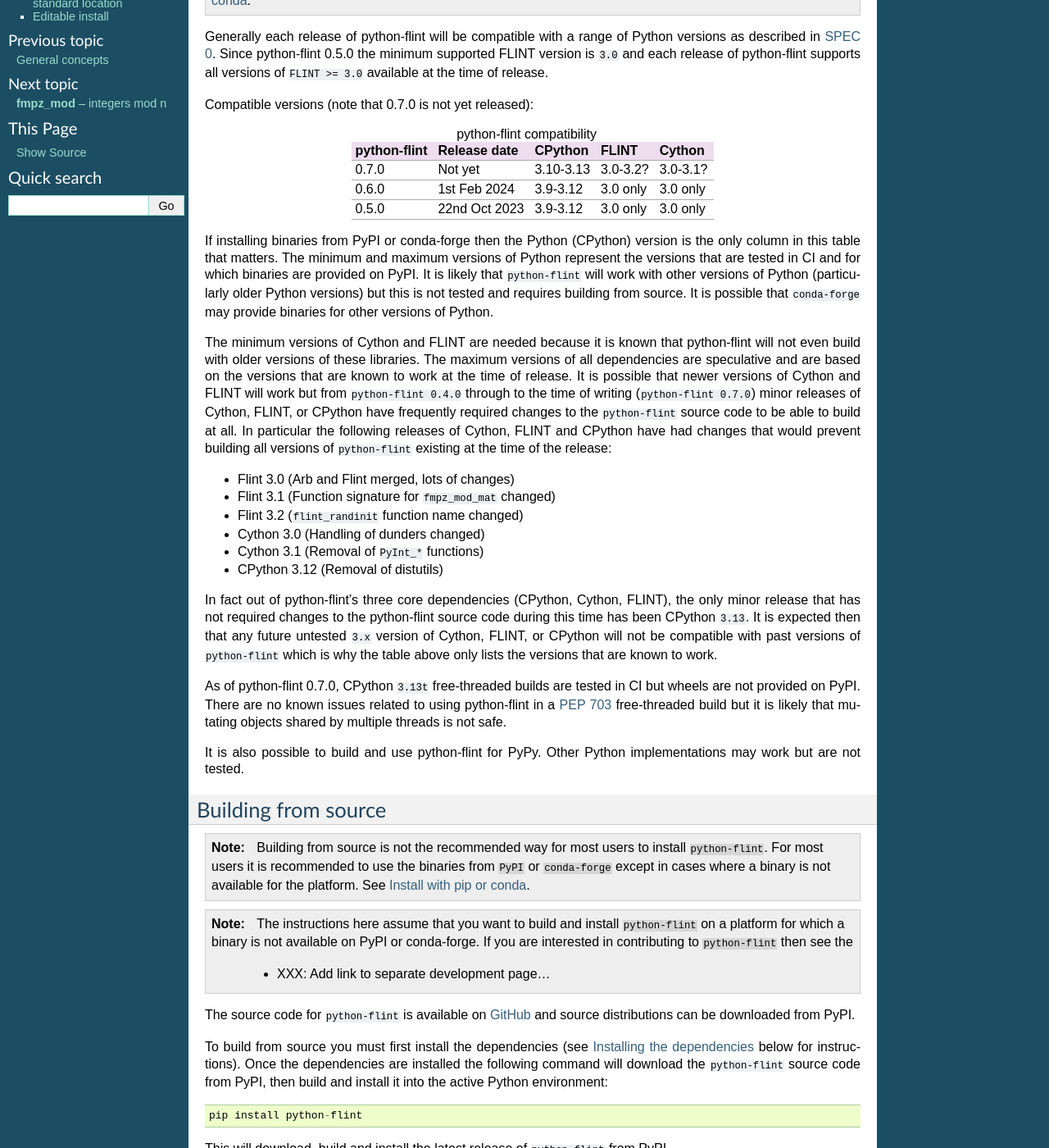
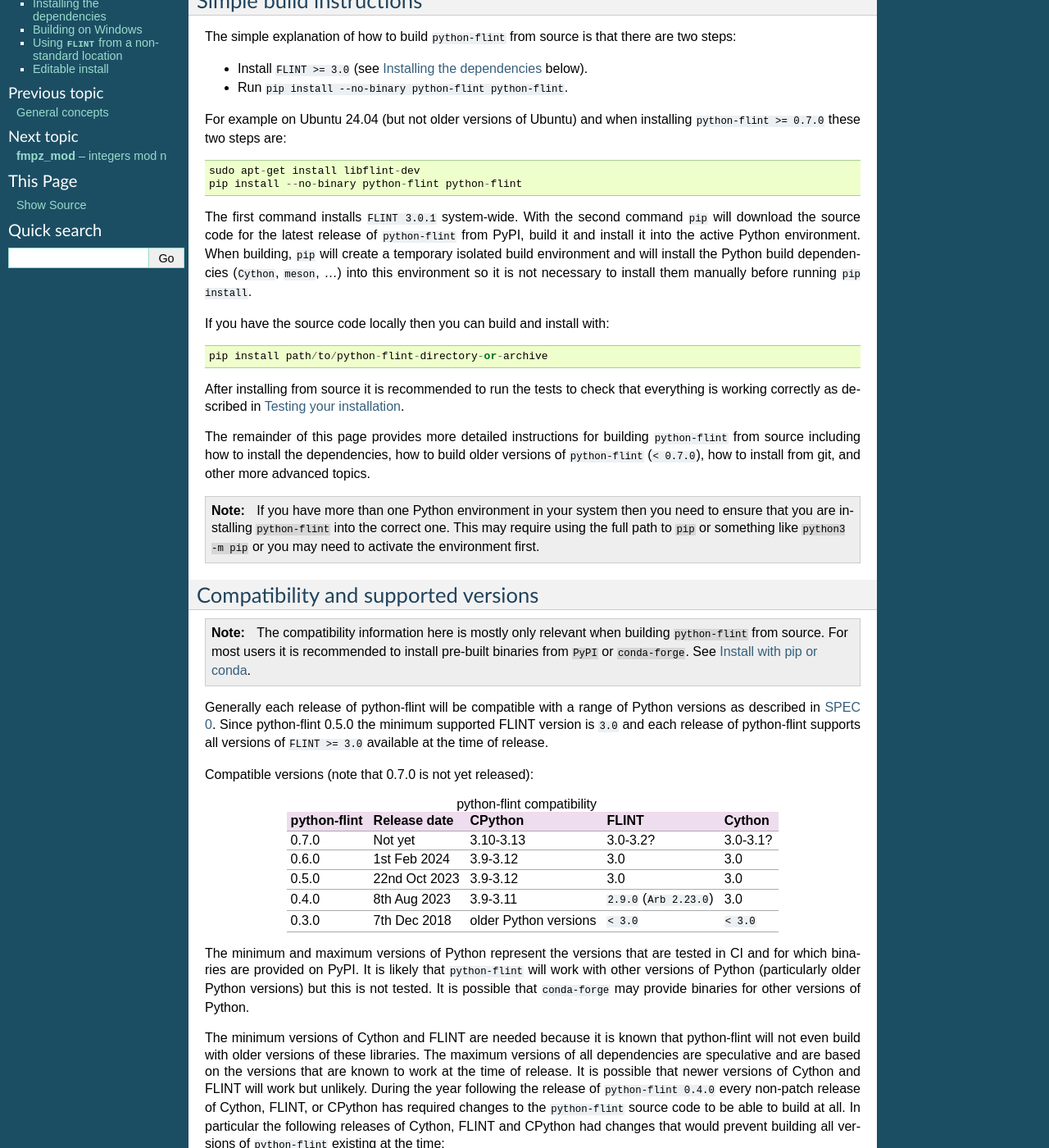
Before and after one commit to flintlib/python-flint, a Sphinx documentation site: the page built from doc/source/build.rst, in a window 1280 px wide and 1400 px high, scrolled down 206 px. Shown: the whole window at 82% size. Built offline with Sphinx 7.4.7, drawn with Linux system fonts in a browser that asks for light colours; pages that are not in the unit, such as notebooks, are missing from menus; some of the changed text lies outside the part shown.

Commit message:
doc: rearrange build and install instructions

```diff
--- a/doc/source/build.rst
+++ b/doc/source/build.rst
@@ -1,5 +1,54 @@
 Build from source
 =================
+
+.. note::
+   The instructions here are for building ``python-flint`` from source. For
+   most users it is recommended to install prebuilt binaries from ``PyPI`` or
+   ``conda-forge`` instead. The instructions here are only needed if a binary
+   is not available for the platform. See :ref:`install_pip_conda`.
+
+
+Simple build instructions
+-------------------------
+
+The simple explanation of how to build ``python-flint`` from source is that
+there are two steps:
+
+- Install ``FLINT >= 3.0`` (see :ref:`install_dependencies` below).
+- Run ``pip install --no-binary python-flint python-flint``.
+
+For example on Ubuntu 24.04 (but not older versions of Ubuntu) and when installing
+``python-flint >= 0.7.0`` these two steps are::
+
+    sudo apt-get install libflint-dev
+    pip install --no-binary python-flint python-flint
+
+The first command installs ``FLINT 3.0.1`` system-wide. With the second command
+``pip`` will download the source code for the latest release of
+``python-flint`` from PyPI, build it and install it into the active Python
+environment. When building, ``pip`` will create a temporary isolated build
+environment and will install the Python build dependencies (``Cython``,
+``meson``, ...) into this environment so it is not necessary to install them
+manually before running ``pip install``.
+
+If you have the source code locally then you can build and install with::
+
+    pip install path/to/python-flint-directory-or-archive
+
+After installing from source it is recommended to run the tests to check that
+everything is working correctly as described in :ref:`test_installation`.
+
+The remainder of this page provides more detailed instructions for building
+``python-flint`` from source including how to install the dependencies, how to
+build older versions of ``python-flint`` (``< 0.7.0``), how to install from
+git, and other more advanced topics.
+
+.. note::
+   If you have more than one Python environment in your system then you need to
+   ensure that you are installing ``python-flint`` into the correct one. This
+   may require using the full path to ``pip`` or something like ``python3 -m
+   pip`` or you may need to activate the environment first.
+
 
 .. _supported_versions:
 
@@ -36,33 +85,40 @@
    * - 0.6.0
      - 1st Feb 2024
      - 3.9-3.12
-     - 3.0 only
-     - 3.0 only
+     - 3.0
+     - 3.0
    * - 0.5.0
      - 22nd Oct 2023
      - 3.9-3.12
-     - 3.0 only
-     - 3.0 only
+     - 3.0
+     - 3.0
+   * - 0.4.0
+     - 8th Aug 2023
+     - 3.9-3.11
+     - ``2.9.0`` (``Arb 2.23.0``)
+     - 3.0
+   * - 0.3.0
+     - 7th Dec 2018
+     - older Python versions
+     - ``< 3.0``
+     - ``< 3.0``
 
-If installing binaries from PyPI or conda-forge then the Python (CPython)
-version is the only column in this table that matters. The minimum and maximum
-versions of Python represent the versions that are tested in CI and for which
-binaries are provided on PyPI. It is likely that ``python-flint`` will work
-with other versions of Python (particularly older Python versions) but this is
-not tested and requires building from source. It is possible that
-``conda-forge`` may provide binaries for other versions of Python.
+The minimum and maximum versions of Python represent the versions that are
+tested in CI and for which binaries are provided on PyPI. It is likely that
+``python-flint`` will work with other versions of Python (particularly older
+Python versions) but this is not tested. It is possible that ``conda-forge``
+may provide binaries for other versions of Python.
 
 The minimum versions of Cython and FLINT are needed because it is known that
 python-flint will not even build with older versions of these libraries. The
 maximum versions of all dependencies are speculative and are based on the
 versions that are known to work at the time of release. It is possible that
-newer versions of Cython and FLINT will work but from ``python-flint 0.4.0``
-through to the time of writing (``python-flint 0.7.0``) minor releases of
-Cython, FLINT, or CPython have frequently required changes to the
-``python-flint`` source code to be able to build at all. In particular the
-following releases of Cython, FLINT and CPython have had changes that would
-prevent building all versions of ``python-flint`` existing at the time of the
-release:
+newer versions of Cython and FLINT will work but unlikely. During the year
+following the release of ``python-flint 0.4.0`` every non-patch release of
+Cython, FLINT, or CPython has required changes to the ``python-flint`` source
+code to be able to build at all. In particular the following releases of
+Cython, FLINT and CPython had changes that would prevent building all versions
+of ``python-flint`` existing at the time:
 
 - Flint 3.0 (Arb and Flint merged, lots of changes)
 - Flint 3.1 (Function signature for ``fmpz_mod_mat`` changed)
@@ -71,12 +127,10 @@
 - Cython 3.1 (Removal of ``PyInt_*`` functions)
 - CPython 3.12 (Removal of distutils)
 
-In fact out of python-flint's three core dependencies (CPython, Cython, FLINT),
-the only minor release that has not required changes to the python-flint source
-code during this time has been CPython ``3.13``. It is expected then that any
-future untested ``3.x`` version of Cython, FLINT, or CPython will not be
-compatible with past versions of ``python-flint`` which is why the table above
-only lists the versions that are known to work.
+It is expected then that any future untested ``3.x`` version of Cython, FLINT,
+or CPython will not be compatible with past versions of ``python-flint`` which
+is why the table above lists the versions that were known to work at the time
+of release.
 
 As of python-flint 0.7.0, CPython ``3.13t`` free-threaded builds are tested in
 CI but wheels are not provided on PyPI. There are no known issues related to
@@ -90,21 +144,19 @@
 
 .. _build_from_source:
 
-Building from source
---------------------
+Building python-flint from source
+---------------------------------
 
 .. note::
-   Building from source is not the recommended way for most users to install
-   ``python-flint``. For most users it is recommended to use the binaries from
-   ``PyPI`` or ``conda-forge`` except in cases where a binary is not available
-   for the platform. See :ref:`install_pip_conda`.
+   The instructions here are for building ``python-flint`` from source. For
+   most users it is recommended to install prebuilt binaries from ``PyPI`` or
+   ``conda-forge`` instead. The instructions here are only needed if a binary
+   is not available for the platform. See :ref:`install_pip_conda`.
 
-.. note::
-   The instructions here assume that you want to build and install ``python-flint``
-   on a platform for which a binary is not available on PyPI or conda-forge. If
-   you are interested in contributing to ``python-flint`` then see the
+   Also if you are working on ``python-flint`` itself then it is not
+   recommended to install the package
 
-    - XXX: Add link to separate development page...
+   - XXX: Add link to separate development page...
 
 The source code for ``python-flint`` is available on `GitHub
 <https://github.com/flintlib/python-flint/tags>`_ and source distributions can
@@ -117,20 +169,17 @@
 
     pip install python-flint
 
-This will download, build and install the latest release of ``python-flint``
-from PyPI.
+This will try to install a binary first but will otherwise download, build and
+install the latest release of ``python-flint`` from PyPI. If you definitely
+want to build from source then you can use the ``--no-binary`` option::
 
-.. note::
-   If you have more than one Python environment on your system then you need to
-   ensure that you are installing ``python-flint`` into the correct one. This
-   may require using the full path to ``pip`` or something like ``python3 -m
-   pip`` or by activating the correct environment first.
+    pip install --no-binary python-flint python-flint
 
-To install a specific version of ``python-flint`` from PyPI use::
+To install a specific version of ``python-flint`` from PyPI use e.g.::
 
-    pip install python-flint==0.6.0
+    pip install python-flint==0.7.0a4
 
-To download and install the latest ``python-flint`` from git master you can
+To build and install the latest ``python-flint`` from git master you can
 use::
 
     pip install git+https://github.com/flintlib/python-flint.git@master
@@ -148,33 +197,23 @@
 Note that wheels built in this way will not include the dependencies (unlike
 those distributed on PyPI) and cannot generally be installed on other systems.
 
-For ``python-flint < 0.6.0`` the source distribution did not include
-``pyproject.toml`` and did not list the build requirements. Also for
-``python-flint < 0.7.0`` there were no version constraints on the build
-requirements. If you are building an older version of ``python-flint`` then you
-may need to install the build requirements manually and disable build isolation
-with ``--no-build-isolation``::
-
-    pip install Cython==3.0 setuptools numpy
-    pip install --no-build-isolation .
-
-To build without build isolation with ``python-flint >= 0.7.0`` the needed
-dependencies are different::
-
-    pip install Cython==3.0 meson meson-python ninja
-    pip install --no-build-isolation .
-
 Since ``python-flint 0.7.0`` the build system is ``meson`` and the build
 requirements and version constraints are listed in ``pyproject.toml``. When
 using build isolation the build requirements are installed in a temporary
 virtual environment and so it should not be necessary to install them in the
 active Python environment before running ``pip install``.
 
-The ``meson`` build system will also detect the version of ``FLINT`` installed
-in the system and will fail if it is not a version that was known to be
-compatible at time of the release of ``python-flint``. To build against new,
-untested versions of ``FLINT`` you can pass the ``-Dflint_version_check=false``
-option to the ``meson`` build system::
+To build without build isolation with ``python-flint >= 0.7.0`` the
+dependencies should first be installed in the active Python environment::
+
+    pip install Cython==3.0 meson meson-python ninja
+    pip install --no-build-isolation .
+
+The ``meson`` build system will detect the versions of ``FLINT`` and Cython
+installed in the system and will fail if they are not versions that were known
+to be compatible at the time of the release of ``python-flint``. To build
+against new, untested versions of ``FLINT`` or Cython you can pass the
+``-Dflint_version_check=false`` option to the ``meson`` build system::
 
     pip install --config-settings=setup-args="-Dflint_version_check=false" .
 
@@ -182,6 +221,27 @@
 example if you want to build ``python-flint`` against the latest git version of
 ``FLINT``. See :ref:`supported_versions` above for the versions of ``FLINT``
 and Cython that are supported by each version of ``python-flint``.
+
+
+Building older versions of python-flint
+---------------------------------------
+
+For ``python-flint < 0.6.0`` the source distribution did not include
+``pyproject.toml`` and did not list the build requirements. Also for
+``python-flint < 0.7.0`` the build requirements were different and there were
+no version constraints listed on the dependencies. An list of the build
+requirements for older versions of ``python-flint`` is given above in
+:ref:`supported_versions`.
+
+For ``python-flint < 0.7.0`` you will need to install the build requirements
+manually, pin the version of Cython, and disable build isolation::
+
+    pip install Cython==3.0 setuptools numpy
+    pip install --no-build-isolation .
+
+For ``python-flint < 0.4.0`` older versions of Cython are needed (``<= 0.29``).
+If the build fails during the Cython step then it is likely that a different
+version of Cython is needed.
 
 
 .. _install_dependencies:
@@ -331,7 +391,7 @@
     For most users it is recommended to use the binaries from ``PyPI`` or
     ``conda-forge``. See :ref:`install_pip_conda`. The instructions here are
     also not needed if you have installed ``FLINT`` and its dependencies
-    system-wide.
+    system-wide (e.g. using a package manager like ``apt-get`` or ``brew``).
 
 If you have installed ``FLINT`` in a non-standard location then you will need
 to instruct the ``python-flint`` build system where to find it and ensure that
@@ -353,8 +413,9 @@
 ``pkg-config`` files to the ``meson-python`` build backend. For example if
 building with ``pip``::
 
-    pip install --config-settings=setup-args="--pkg-config-path=$(pwd)/.local/lib/pkgconfig" \
-                python-flint
+    pip install \
+        --config-settings=setup-args="--pkg-config-path=$(pwd)/.local/lib/pkgconfig" \
+        python-flint
 
 Setting the path to the ``pkg-config`` files in this way will allow the
 ``python-flint`` build system to find the ``FLINT`` library at build time. At
@@ -376,9 +437,10 @@
 others it needs to be enabled explicitly. This can be done by passing the
 ``-Dadd_flint_rpath=true`` option to the ``meson`` build system::
 
-    pip install --config-settings=setup-args="--pkg-config-path=$(pwd)/.local/lib/pkgconfig" \
-                --config-settings=setup-args="-Dadd_flint_rpath=true" \
-                python-flint
+    pip install \
+        --config-settings=setup-args="--pkg-config-path=$(pwd)/.local/lib/pkgconfig" \
+        --config-settings=setup-args="-Dadd_flint_rpath=true" \
+        python-flint
 
 For versions of ``python-flint`` before ``0.7.0`` the build system is
 ``setuptools`` (or ``numpy.distutils`` for ``Python < 3.12``). In this case
@@ -447,9 +509,10 @@
 If you have installed ``FLINT`` in a non-standard location then you should set
 the ``pkg-config`` path as described in :ref:`non_standard_location` above::
 
-    pip install --no-build-isolation \
-                --config-settings=setup-args="--pkg-config-path=$(pwd)/.local/lib/pkgconfig" \
-                --editable .
+    pip install
+        --no-build-isolation \
+        --config-settings=setup-args="--pkg-config-path=$(pwd)/.local/lib/pkgconfig" \
+        --editable .
 
 To fully remove the editable install you can run::
 
--- a/doc/source/install.rst
+++ b/doc/source/install.rst
@@ -38,21 +38,25 @@
 
     pip install python-flint==0.6.0
 
-At the time of writing the next release of ``python-flint`` will be ``0.7.0``
-and binaries will be provided for Python 3.10, 3.11, 3.12 and 3.13 for the
-following platforms:
+After installing ``python-flint`` you can test your installation as described
+in :ref:`test_installation` below.
+
+
+Fully supported platforms
+-------------------------
+
+Generally each release of python-flint will be compatible with a range of
+Python versions as described in `SPEC 0
+<https://scientific-python.org/specs/spec-0000/>`_. At the time of writing, the
+current release of ``python-flint`` is ``0.6.0`` and binaries are provided for
+Python 3.9, 3.10 3.11 and 3.12 for the following platforms:
 
 - Windows 64-bit (``x86_64``)
 - MacOS 64-bit Intel and 64-bit ARM (i.e. Apple Silicon)
 - Linux 64-bit (``x86_64``, ``manylinux``)
 
-Notably, at the time of writing the following platforms do *not* have binaries
-available:
-
-- Windows on ARM.
-- Linux aarch64 (``conda-forge`` has binaries but ``PyPI`` does not, see
-  `gh-105 <https://github.com/flintlib/python-flint/issues/105>`_).
-- non-glibc Linux distros (``musllinux`` rather than ``manylinux``)
+A WASM build of ``python-flint`` is also available for use in the browser
+via `Pyodide <https://pyodide.org/en/stable/usage/packages-in-pyodide.html>`_.
 
 You can see which binaries are provided for the latest release of
 ``python-flint`` `from PyPI <https://pypi.org/project/python-flint/#files>`_
@@ -61,9 +65,43 @@
 of Python and other ``python-flint`` dependencies can be found at
 :ref:`supported_versions`.
 
-If a binary is not available for your platform then you can build from source
-as described in :ref:`build_from_source`.
 
+Platforms without binaries
+--------------------------
+
+There are many other platforms on which ``python-flint`` works fine but for
+which binaries are not provided. If a binary is not available for your platform
+then you may be able to build from source as described in
+:ref:`build_from_source`.
+
+Notably, at the time of writing the following platforms do *not* have binaries
+available but ``python-flint`` should work if built from source:
+
+- Linux aarch64 (``conda-forge`` has binaries but ``PyPI`` does not, see
+  `gh-105 <https://github.com/flintlib/python-flint/issues/105>`_).
+- non-glibc Linux distros (e.g. ``musllinux`` rather than ``manylinux``)
+- PyPy
+
+Binaries for Linux aarch64 will likely be added in future when the platform is
+available for testing in CI.
+
+
+Unsupported platforms
+---------------------
+
+It is *not* known or expected that ``python-flint`` will currently work on:
+
+- Windows on ARM (has never been tested)
+- Any 32-bit platform (previously worked but has not been tested for some
+  time)
+- Other Python implementations besides CPython and PyPy (e.g. GraalPython,
+  Jython, IronPython)
+
+Support for Windows on ARM will likely be added in future when the platform is
+available for testing in CI.
+
+
+.. _test_installation:
 
 Testing your installation
 -------------------------
```
Also changed, not shown: other parts of doc/source/build.rst (+3 -3 lines).
